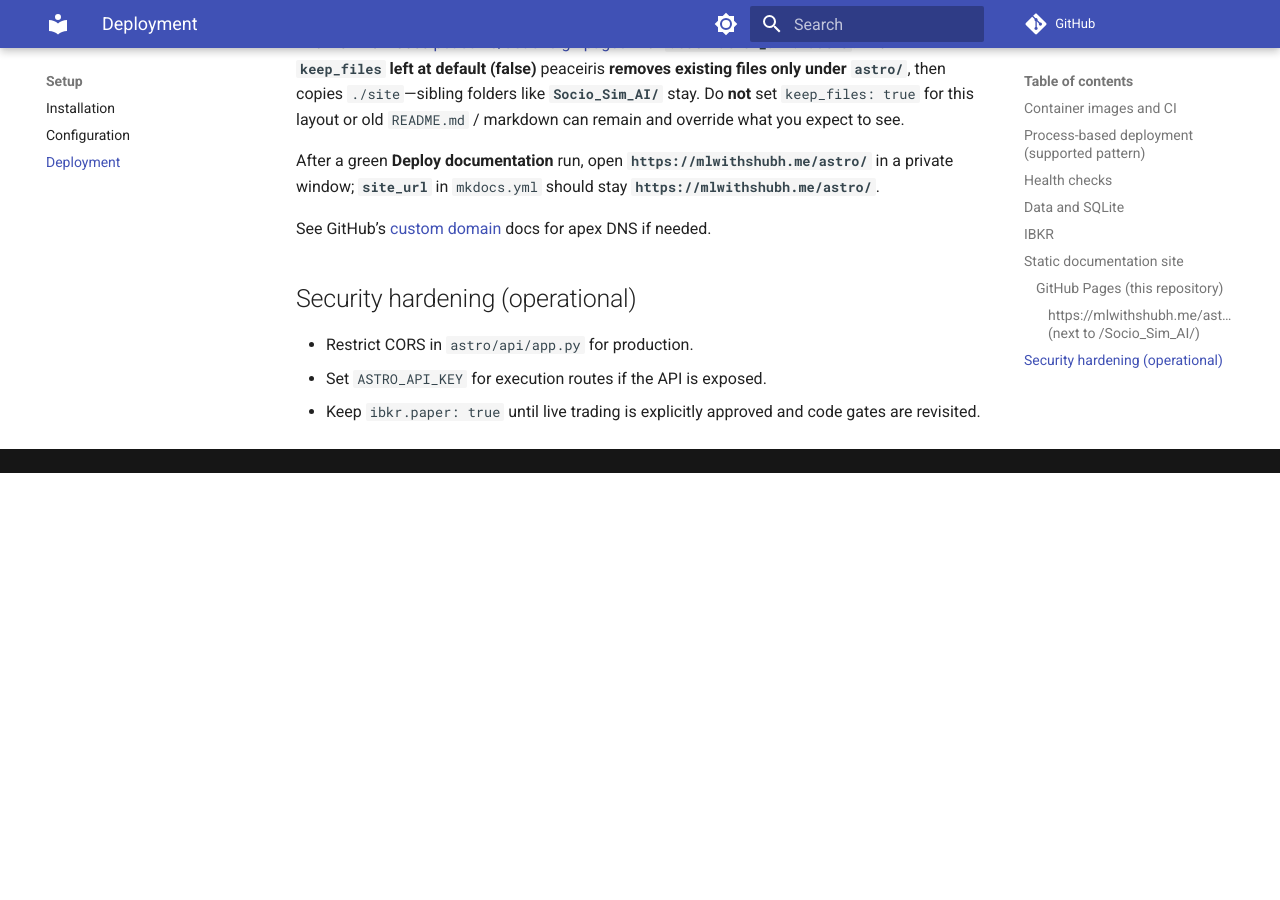
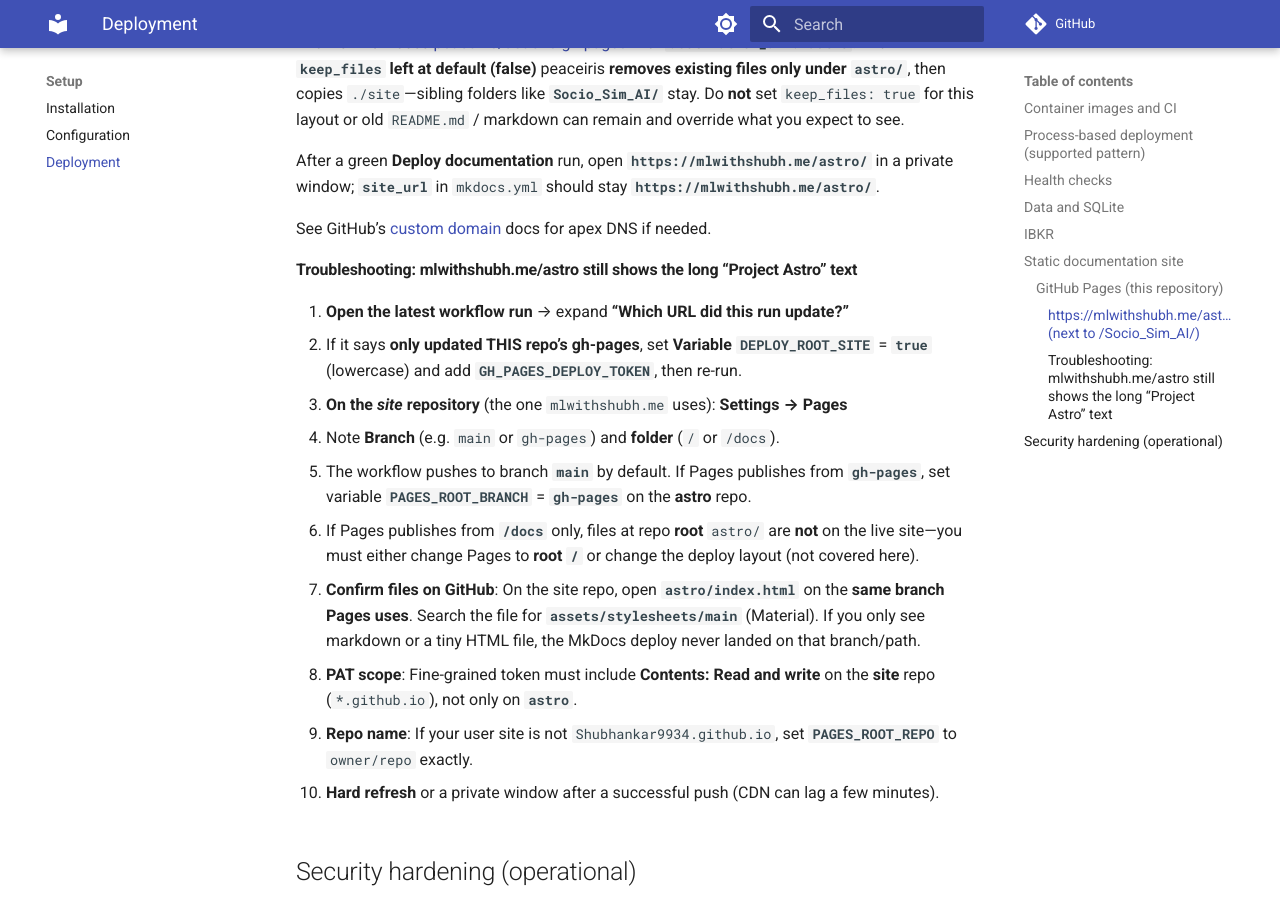
Before and after one commit to Shubhankar9934/astro, an MkDocs documentation site: the page built from docs/setup/deployment.md, in a window 1280 px wide and 900 px high, scrolled down 2063 px. Built offline with MkDocs 1.6.1 and Material for MkDocs 9.7.7, drawn with Linux system fonts in a browser that asks for light colours; comment, search, counter and statistics services are not loaded; before the commit the page ends 2536 px from its top, so only the background shows below that.

Commit message:
Enhance GitHub Pages deployment workflow and documentation: improve handling of DEPLOY_ROOT_SITE variable and add troubleshooting steps for deployment issues

```diff
--- a/docs/setup/deployment.md
+++ b/docs/setup/deployment.md
@@ -58,6 +58,24 @@
 
 See GitHub’s [custom domain](https://docs.github.com/en/pages/configuring-a-custom-domain-for-your-github-pages-site/managing-a-custom-domain-for-your-github-pages-site) docs for apex DNS if needed.
 
+#### Troubleshooting: mlwithshubh.me/astro still shows the long “Project Astro” text
+
+1. **Open the latest workflow run** → expand **“Which URL did this run update?”**
+   - If it says **only updated THIS repo’s gh-pages**, set **Variable** **`DEPLOY_ROOT_SITE`** = **`true`** (lowercase) and add **`GH_PAGES_DEPLOY_TOKEN`**, then re-run.
+
+2. **On the *site* repository** (the one `mlwithshubh.me` uses): **Settings → Pages**
+   - Note **Branch** (e.g. `main` or `gh-pages`) and **folder** (`/` or `/docs`).
+   - The workflow pushes to branch **`main`** by default. If Pages publishes from **`gh-pages`**, set variable **`PAGES_ROOT_BRANCH`** = **`gh-pages`** on the **astro** repo.
+   - If Pages publishes from **`/docs`** only, files at repo **root** `astro/` are **not** on the live site—you must either change Pages to **root `/`** or change the deploy layout (not covered here).
+
+3. **Confirm files on GitHub**: On the site repo, open **`astro/index.html`** on the **same branch Pages uses**. Search the file for **`assets/stylesheets/main`** (Material). If you only see markdown or a tiny HTML file, the MkDocs deploy never landed on that branch/path.
+
+4. **PAT scope**: Fine-grained token must include **Contents: Read and write** on the **site** repo (`*.github.io`), not only on **`astro`**.
+
+5. **Repo name**: If your user site is not `Shubhankar9934.github.io`, set **`PAGES_ROOT_REPO`** to `owner/repo` exactly.
+
+6. **Hard refresh** or a private window after a successful push (CDN can lag a few minutes).
+
 ## Security hardening (operational)
 
 - Restrict CORS in `astro/api/app.py` for production.
```
Also changed, not shown: 1 other file.
